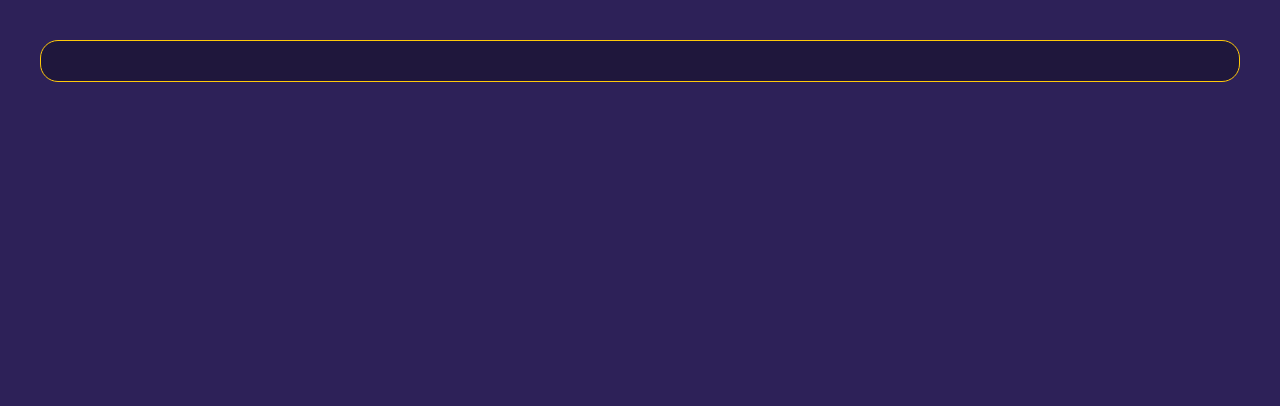
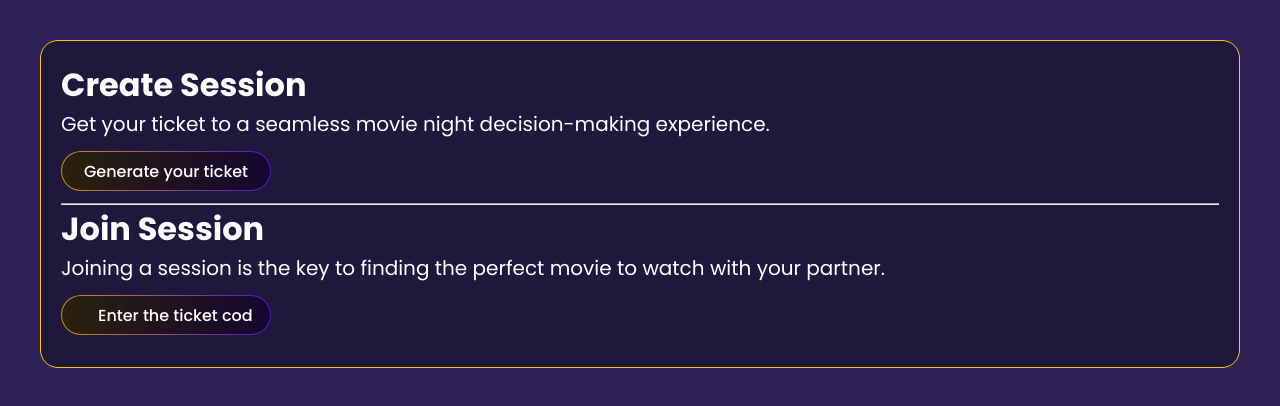
Before and after one commit to grazirs/movie-matcher, a plain HTML site: page frontend/index.html in a window 1280 px wide. Drawn offline with Linux system fonts and the light colour scheme.

Commit message:
add create and join session structure

```diff
--- a/frontend/index.html
+++ b/frontend/index.html
@@ -10,10 +10,22 @@
 
   <title>Movie Matcher</title>
   <link rel="stylesheet" href="styles/styles.css">
+  <script defer src="./js/script.js"></script>
 </head>
 
 <body>
   <div class="container">
+    <div class="create-container">
+      <h2>Create Session</h2>
+      <p>Get your ticket to a seamless movie night decision-making experience.</p>
+      <a href="" id="generate-ticket">Generate your ticket</a>
+    </div>
+    <hr>
+    <div class="join-container">
+      <h2>Join Session</h2>
+      <p>Joining a session is the key to finding the perfect movie to watch with your partner.</p>
+      <input type="text" placeholder="Enter the ticket code"></input>
+    </div>
   </div>
 </body>
 </html>
--- /dev/null
+++ b/frontend/js/script.js
@@ -0,0 +1 @@
+'use strict'
```
